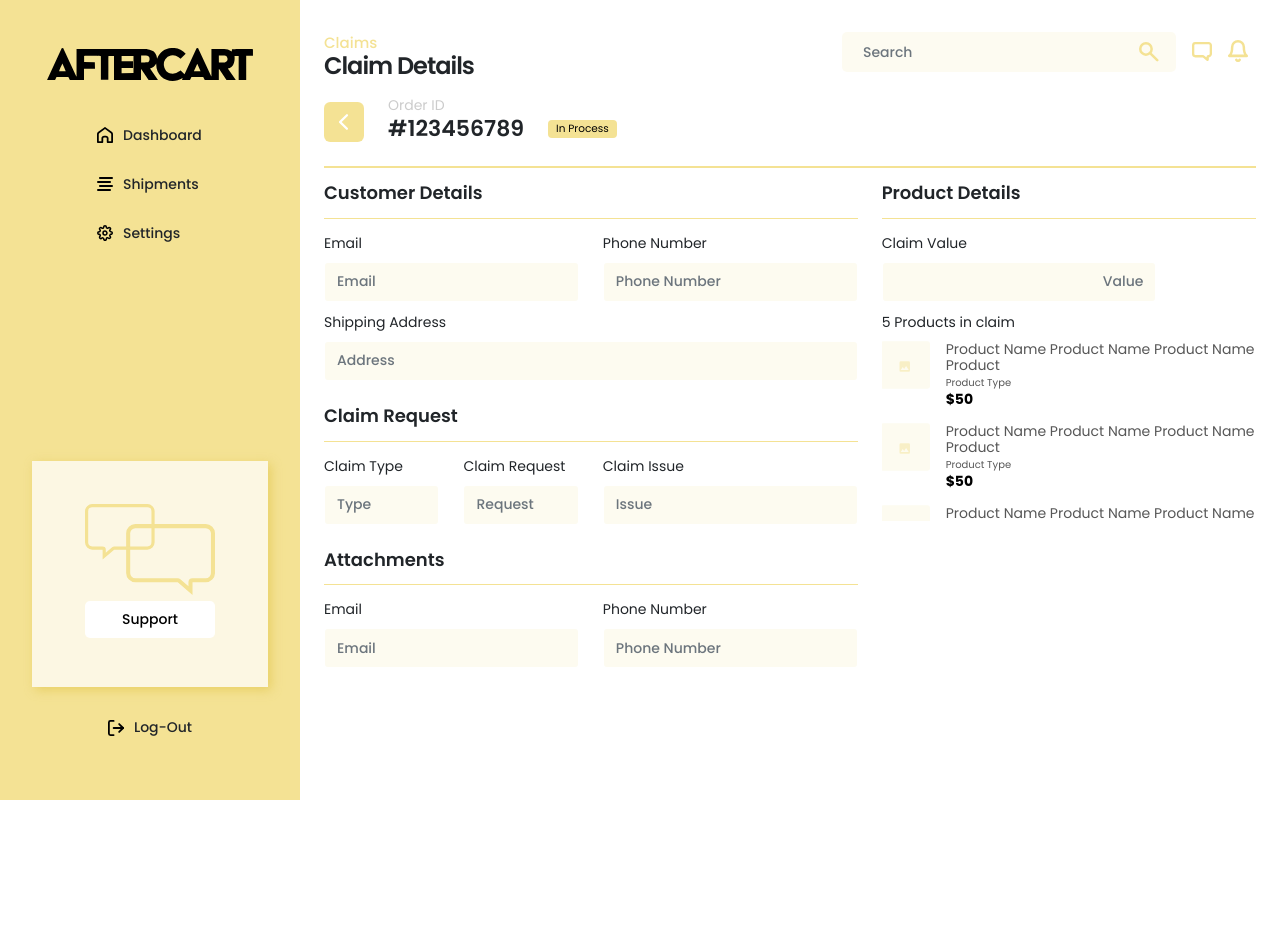
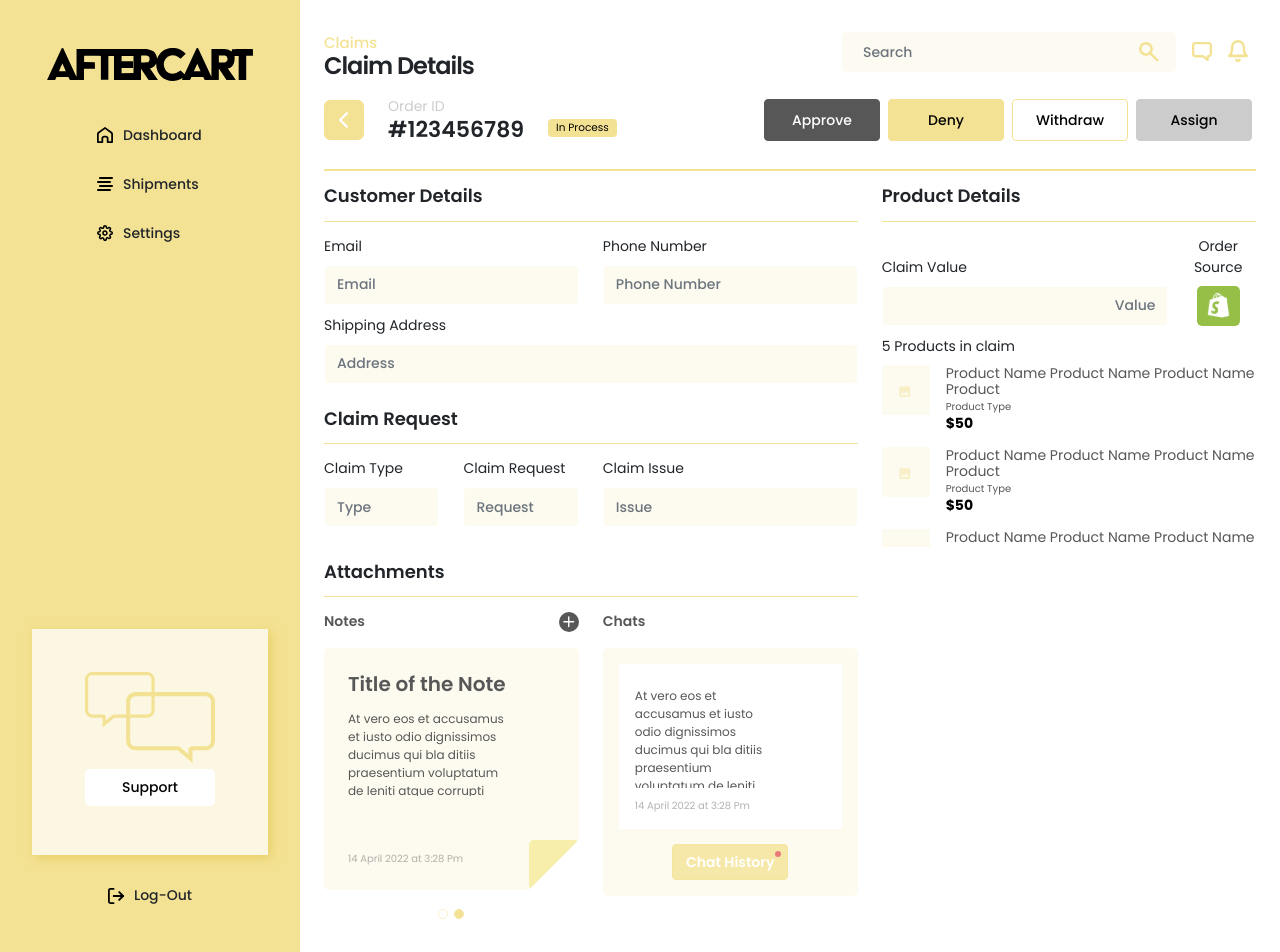
Before and after one commit to rdhassan/aftercard, a React (Vite) app: page /merchantdashboard in a window 1280 px wide. Shown: the top 952 px of the page. Before the commit the page ends 800 px from the top, so only its background shows below. Built offline with nearby package versions, Linux system fonts and the light colour scheme.

Commit message:
merchan page designing

```diff
--- a/src/App.scss
+++ b/src/App.scss
@@ -20,7 +20,10 @@ $theme-colors: (
   "danger": #dc3545,
   "light": #f8f9fa,
   "dark": #343a40,
-  "black": #000000
+  "black": #000000,
+  "assign": #CCCCCC,
+  "approve": #575757
+
 );
 
 @function theme-color($key: "primary") {
--- a/src/component/button/index.scss
+++ b/src/component/button/index.scss
@@ -1,5 +1,5 @@
 .btn {
-  font-size: 14px;
+  font-size: 14px !important;
   min-width: 116px;
   font-weight: 500 !important;
 }
--- a/src/component/dropdown/index.jsx
+++ b/src/component/dropdown/index.jsx
@@ -8,7 +8,7 @@ const DropdownSelect = ({title, items=[]}) => {
           variant="outline-secondary"
           title={title}
         >
-          {items.map((item,index)=>(<Dropdown.Item key={index} >{item}</Dropdown.Item>))}
+          {items.map((item, index)=>(<Dropdown.Item key={index} href="#">{item}</Dropdown.Item>))}
           {/* <Dropdown.Item href="#"></Dropdown.Item>
           <Dropdown.Item href="#"></Dropdown.Item>
           <Dropdown.Item href="#"></Dropdown.Item>
--- a/src/component/dropdown/index.scss
+++ b/src/component/dropdown/index.scss
@@ -41,7 +41,6 @@
     background-color: #EFEFEF;
     border-color: transparent;
     width: 100%;
-    // transform: inherit !important;
     inset: auto !important;
     top: 42px !important;
     border-radius: 0 0 5px 5px;
@@ -66,6 +65,7 @@
       background-color: transparent !important;
       padding: 10px 20px;
       font-size: 14px;
+      white-space: normal;
       &:last-child {
         border-bottom: 0;
       }
--- a/src/component/sidebar/index.scss
+++ b/src/component/sidebar/index.scss
@@ -7,7 +7,7 @@
   flex-direction: column;
   align-items: center;
   justify-content: space-between;
-  @media only screen and (max-width: 991px) {
+  @media only screen and (max-width: 1024px) {
     display: none;
   }
   .menu {
--- a/src/pages/merchant/dashboard.jsx
+++ b/src/pages/merchant/dashboard.jsx
@@ -1,11 +1,14 @@
 import ContentHeader from '../../component/content-header';
 import SideBar from '../../component/sidebar';
 import backicon from "../../assets/ac-back-button.svg";
+import plus from "../../assets/ac-add-a-note.svg";
+import shopify from "../../assets/ac-shopify-icom.svg";
+
 import './dashboard.scss';
-import { Badge, Row, Col } from 'react-bootstrap';
+import { Badge, Row, Col,Carousel,Button } from 'react-bootstrap';
 import InputField from '../../component/input-field';
 import ClaimItems from '../../component/claim-items';
-
+import SubmitButton from '../../component/button';
 const MerchantDashboard = () => {
   return (
     <div className='dashbordpage merchant h-100vh'>
@@ -13,15 +16,23 @@ const MerchantDashboard = () => {
       <div className='content p-4'>
         <ContentHeader heading="Claim Details" subheading="Claims" />
         <div className='inner-content'>
-          <div className='orderID d-flex align-items-end'>
-            <a href='#' className='backbtn'>
-              <img src={backicon} alt='no-image' width={40} />
-            </a>
-            <div className='px-4'>
-              <p className='m-0'>Order ID</p>
-              <h2 className='mb-0'>#123456789</h2>
+          <div className='orderID d-flex align-items-center justify-content-between flex-wrap'>
+            <div className='d-flex align-items-center'>
+              <a href='#' className='backbtn'>
+                <img src={backicon} alt='no-image' width={40} />
+              </a>
+              <div className='px-md-4 px-3'>
+                <p className='m-0'>Order ID</p>
+                <h2 className='mb-0'>#123456789</h2>
+              </div>
+              <Badge bg="primary" className='text-black fw-normal badge bg-primary py-1 px-2 mt-3'>In Process</Badge>
             </div>
-            <Badge bg="primary" className='text-black fw-normal badge bg-primary py-1 px-2 mb-1'>In Process</Badge>
+            <div className='actionBtns mt-3 mt-lg-0'>
+              <SubmitButton variant="approve" classes="m-1">Approve</SubmitButton>
+              <SubmitButton variant="primary" classes="m-1">Deny</SubmitButton>
+              <SubmitButton variant="primary" classes="m-1 outline">Withdraw</SubmitButton>
+              <SubmitButton variant="assign" classes="m-1">Assign</SubmitButton>
+            </div>
           </div>
           <Row>
             <Col lg={7}>
@@ -53,9 +64,15 @@ const MerchantDashboard = () => {
             </Col>
             <Col lg={5}>
               <h2 className='heading'>Product Details</h2>
-              <Row>
-                <Col md={9} className="cl-value">
+              <Row className='align-items-end'>
+                <Col md={9} className="cl-value pe-lg-0">
                   <InputField label="Claim Value" type="number" placeholder="Value" />
+                </Col>
+                <Col md={3} className="text-center mb-10">
+                  <label className='w-100'>Order Source</label>
+                  <a href='#'>
+                    <img src={shopify} height="40" />
+                  </a>
                 </Col>
               </Row>
               <label>5 Products in claim</label>
@@ -72,11 +89,63 @@ const MerchantDashboard = () => {
             <Col lg={7}>
               <h2 className='heading'>Attachments</h2>
               <Row>
-                <Col md={6}>
-                  <InputField label="Email" type="Email" placeholder="Email" />
+                <Col lg={6}>
+                  <div className='attachment-heading'>
+                    <p className="inner d-flex justify-content-between align-items-center">
+                      Notes
+                      <a href='#'><img src={plus} alt='no-image' width={20} /></a>
+                    </p>
+                  </div>
+                  <Carousel className='notes-slider mb-5' variant="dark"  touch={true} controls={false}>
+                    <Carousel.Item>
+                      <div className='note-card d-flex flex-column justify-content-between p-4'>
+                        <div className='scroll pe-lg-5'>
+                          <h6 className='note-card-title mb-0'>Title of the Note</h6>
+                          <p className='note-card-detail'>At vero eos et accusamus et iusto odio dignissimos ducimus qui bla ditiis praesentium voluptatum de leniti atque corrupti quos dolores et quas molestia</p>
+                          <p className='note-card-detail'>At vero eos et accusamus et iusto odio dignissimos ducimus qui bla ditiis praesentium voluptatum de leniti atque corrupti quos dolores et quas molestia</p>
+                          <span className='card-btm-corner'></span>
+                        </div>
+                        <div className='date-text'>
+                          14 April 2022 at 3:28 Pm
+                        </div>
+                      </div>
+                    </Carousel.Item>
+                    <Carousel.Item>
+                      <div className='note-card d-flex flex-column justify-content-between p-4'>
+                        <div className='scroll pe-lg-5'>
+                          <h6 className='note-card-title mb-0'>Title of the Note</h6>
+                          <p className='note-card-detail'>At vero eos et accusamus et iusto odio dignissimos ducimus qui bla ditiis praesentium voluptatum de leniti atque corrupti quos dolores et quas molesti</p>
+                          <span className='card-btm-corner'></span>
+                        </div>
+                        <div className='date-text'>
+                          14 April 2022 at 3:28 Pm
+                        </div>
+                      </div>
+                    </Carousel.Item>
+                  </Carousel>
                 </Col>
-                <Col md={6}>
-                  <InputField label="Phone Number" type="phone" placeholder="Phone Number" />
+                <Col lg={6}>
+                  <div className='attachment-heading'>
+                    <p className="inner d-flex justify-content-between align-items-center">
+                      Chats
+                    </p>
+                  </div>
+                  <Carousel className='notes-slider chat-slider mb-5' variant="dark"  touch={true} controls={false} indicators={false}>
+                    <Carousel.Item>
+                      <div className='note-card d-flex flex-column justify-content-between p-3'>
+                        <div className='bg-white p-3'>
+                          <div className='scroll pe-lg-5'>
+                            <p className='note-card-detail'>At vero eos et accusamus et iusto odio dignissimos ducimus qui bla ditiis praesentium voluptatum de leniti atque corrupti quos dolores et quas molestia</p>
+                            <p className='note-card-detail'>At vero eos et accusamus et iusto odio dignissimos ducimus qui bla ditiis praesentium voluptatum de leniti atque corrupti quos dolores et quas molestia</p>
+                          </div>
+                          <div className='date-text pt-0'>
+                            14 April 2022 at 3:28 Pm
+                          </div>
+                        </div>
+                        <Button variant="primary" className='chat-btn active'>Chat History</Button>
+                      </div>
+                    </Carousel.Item>
+                  </Carousel>
                 </Col>
               </Row>
             </Col>
--- a/src/pages/merchant/dashboard.scss
+++ b/src/pages/merchant/dashboard.scss
@@ -2,15 +2,32 @@
   .orderID {
     border-bottom: 2px solid #F4E294;
     padding: 5px 0 24px 0;
+
+    .backbtn {
+      img {
+        min-width: 40px;
+      }
+    }
+
     p {
       color: #CCCCCC;
       font-size: 14px;
     }
+
     h2 {
       font-size: 22px;
       font-weight: 600;
     }
+    .actionBtns {
+      button {
+        min-height: 42px;
+      }
+    }
   }
+  .mb-10 {
+    margin-bottom: 10px;
+  }
+
   .heading {
     font-size: 18px;
     font-weight: 600;
@@ -18,10 +35,12 @@
     margin-bottom: 14px;
     border-bottom: 1px solid #F4E294;
   }
+
   label {
     margin-bottom: 8px;
     font-size: 14px;
   }
+
   .form-control {
     border-color: transparent;
     background-color: #fbf6dc6b;
@@ -29,20 +48,24 @@
     font-weight: 500;
     font-size: 14px;
     margin-bottom: 10px;
+
     &:focus {
       box-shadow: none;
       border-color: #F4E294;
     }
   }
+
   .cl-value {
     input {
       text-align: right;
     }
   }
+
   .claim-items {
     list-style: none;
-    height: 180px;
+    height: 182px;
     overflow-y: auto;
+
     /* width */
     &::-webkit-scrollbar {
       width: 5px;
@@ -60,32 +83,177 @@
       background: #F8EDAF;
       border-radius: 10px;
     }
+
     li {
       display: flex;
+
       .me-3 {
         display: none;
       }
+
       .item-image {
         img {
-          height: 48px;
-          width: 48px;
+          height: 50px;
+          width: 50px;
           min-width: 48px;
           object-fit: cover;
         }
       }
+
       .item-detail {
         p {
           color: #575757;
           font-size: 14px;
           line-height: 16px;
+
           small {
             font-size: 10px;
           }
         }
+
         .price-text {
           color: #000;
         }
       }
     }
   }
+
+  .attachment-heading {
+    p {
+      color: #575757;
+      font-weight: 600;
+    }
+  }
+  .notes-slider {
+    .carousel-indicators {
+      bottom: -45px;
+      button {
+        height: 8px;
+        width: 8px;
+        border-radius: 8px;
+        border: 1px solid #F4E294;
+        background-color: #fff;
+        &.active {
+          background-color: #F4E294;
+        }
+      }
+    }
+    .note-card {
+      background-color: #FDFBF0;
+      padding: 30px 20px 20px 26px;
+      border-radius: 5px;
+      position: relative;
+
+      &:after {
+        content: '';
+        position: absolute;
+        border-bottom: 50px solid white;
+        border-left: 50px solid transparent;
+        right: 0;
+        bottom: 0;
+      }
+
+      .scroll {
+        height: 124px;
+        overflow-y: auto;
+        margin-bottom: 35px;
+        /* width */
+        &::-webkit-scrollbar {
+          width: 5px;
+          height: 5px;
+          border-radius: 10px;
+        }
+
+        /* Track */
+        &::-webkit-scrollbar-track {
+          background: #FFFFFF;
+        }
+
+        /* Handle */
+        &::-webkit-scrollbar-thumb {
+          background: #F8EDAF;
+          border-radius: 10px;
+        }
+      }
+
+      .date-text {
+        font-size: 10px;
+        color: #57575775;
+        padding-top: 20px;
+      }
+
+      .card-btm-corner {
+        width: 50px;
+        height: 50px;
+        background-color: transparent;
+        position: absolute;
+        border-radius: 5px;
+        overflow: hidden;
+        right: 0;
+        bottom: 0;
+
+        &::before {
+          content: '';
+          position: absolute;
+          border-top: 50px solid #F7EEAC;
+          border-right: 50px solid transparent;
+          right: 0;
+          bottom: 0;
+        }
+      }
+
+      .note-card-title {
+        font-size: 20px;
+        padding-bottom: 7px;
+        color: #575757;
+        font-weight: 600;
+      }
+
+      .note-card-detail {
+        font-size: 12px;
+        color: #575757;
+        line-height: 18px;
+        margin-bottom: 0;
+        margin-top: 7px;
+      }
+    }
+  }
+  .chat-slider {
+    .scroll {
+      height: 108px !important;
+      margin-bottom: 10px !important;
+      /* Track */
+      &::-webkit-scrollbar-track {
+        background: #F6F6F6 !important;
+      }
+    }
+    .chat-btn {
+      font-size: 12px;
+      font-weight: 600 !important;
+      color: #fff !important;
+      max-width: 140px;
+      margin: 0 auto;
+      margin-top: 15px;
+      min-height: 36px;
+      position: relative;
+      &.active {
+        &:after {
+          content: "";
+          width: 6px;
+          height: 6px;
+          background: #E87A7A;
+          display: inline-block;
+          border-radius: 50%;
+          position: absolute;
+          top: 6px;
+          right: 6px;
+        }
+      }
+    }
+    .note-card {
+      &:after {
+        display: none;
+      }
+    }
+  }
 }
```
Also changed, not shown: src/component/content-header/index.scss (+14 -1 lines), src/assets/ac-add-a-note.svg (added), src/assets/ac-shopify-icom.svg (added).
